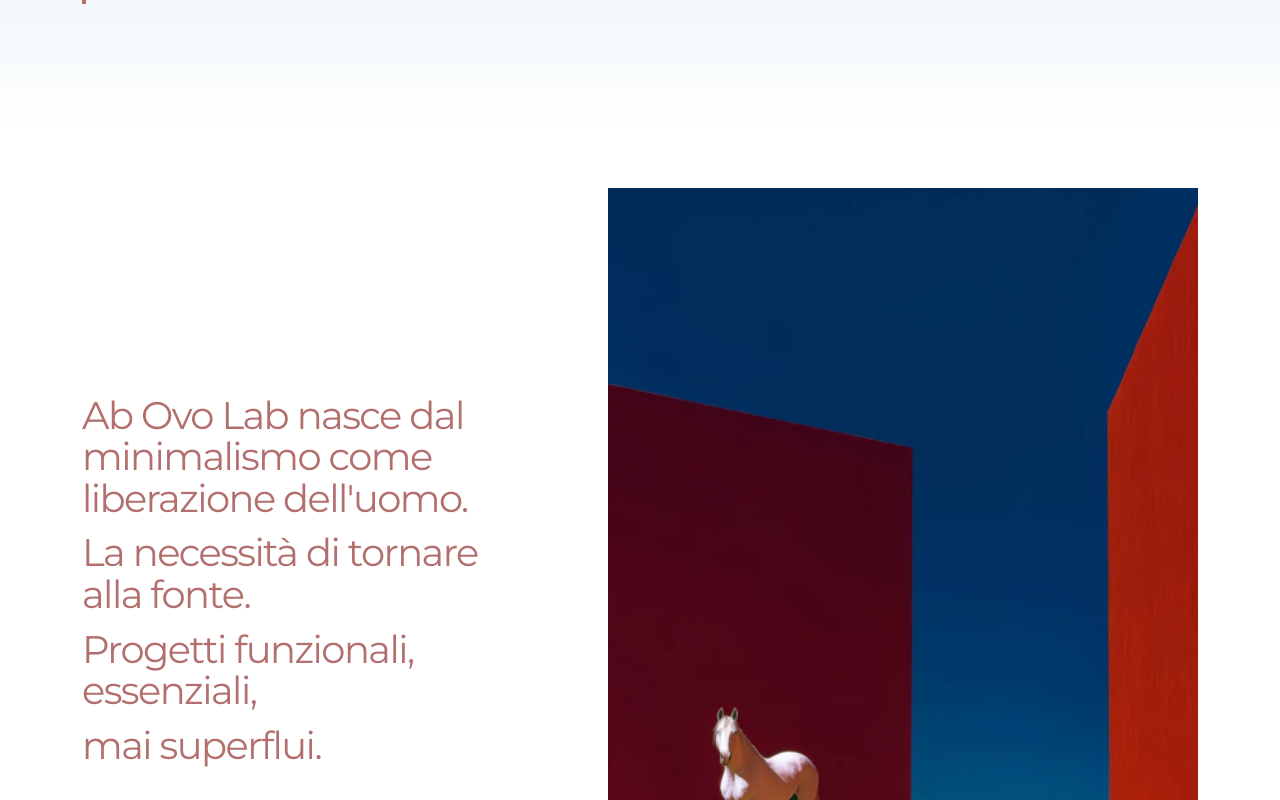
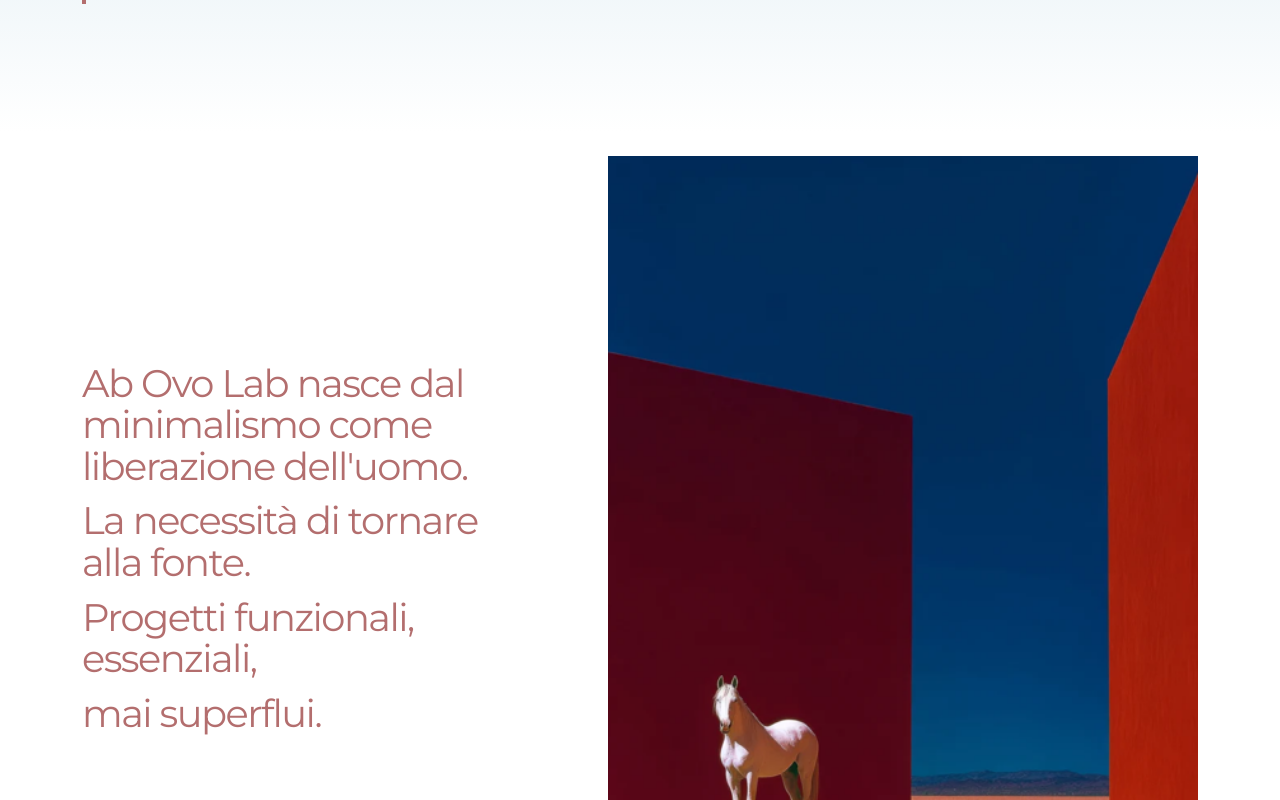
Before and after one commit to GiulioFardella/fgstudio1, a React (Create React App) app: page / in a window 1280 px wide. Shown: the part 740-1540 px from the top of the page. Built offline with nearby package versions, Linux system fonts and the light colour scheme.

Commit message:
fix layout

```diff
--- a/src/css/homefooter.css
+++ b/src/css/homefooter.css
@@ -38,12 +38,12 @@
 .home-footer .carousel-caption {
   color: var(--text);
 }
- h1 {
+h1 {
   color: var(--grigio);
   margin-left: 1rem;
   margin-bottom: 1rem;
- }
- /* CAROSELLO MOBILE */
+}
+/* CAROSELLO MOBILE */
 @media (max-width: 767.98px) {
   .home-footer {
     min-height: auto;
--- a/src/css/middleHome.css
+++ b/src/css/middleHome.css
@@ -1,5 +1,5 @@
 .middle-home {
-  padding: 3.5rem 0 5rem;
+  padding: 1.5rem 0 5rem;
   overflow: hidden;
   background: var(--bg);
 }
@@ -63,7 +63,6 @@
     letter-spacing: -0.035em;
   }
 
-
   .middle-home__visual {
     align-self: start;
   }
```
